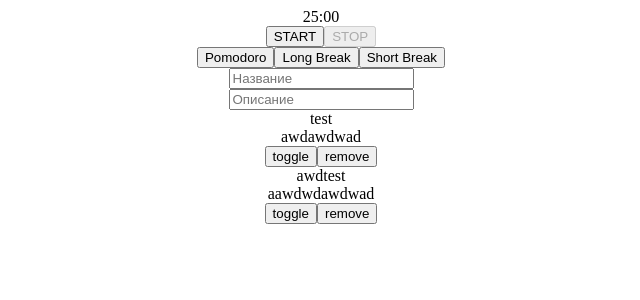
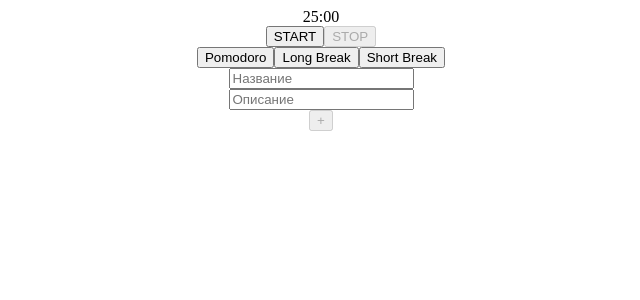
Before and after one commit to BarrBozzO/pomodor, a React (Create React App) app: page / in a window 1280 px wide. Shown: the top 300 px of the page, without its empty margins (319-959 px from the left). Built offline with nearby package versions, Linux system fonts and the light colour scheme.

Commit message:
Feat: Connect Task components to redux

```diff
--- a/package.json
+++ b/package.json
@@ -12,7 +12,8 @@
     "react-scripts": "2.1.8",
     "redux": "^4.0.1",
     "redux-logger": "^3.0.6",
-    "redux-thunk": "^2.3.0"
+    "redux-thunk": "^2.3.0",
+    "uuid": "^3.3.2"
   },
   "scripts": {
     "start": "react-scripts start",
--- a/src/actions/tasks.js
+++ b/src/actions/tasks.js
@@ -1,20 +1,26 @@
-import {ADD_TASK, REMOVE_TASK, TOGGLE_TASK_COMPLETE_STATE} from './types';
+import { ADD_TASK, REMOVE_TASK, TOGGLE_TASK_COMPLETE_STATE } from "./types";
+import uuidv4 from "uuid/v4";
 
-export const addTask = (newTask) => ({
+export const addTask = ({ label, description }) => {
+  return {
     type: ADD_TASK,
     payload: {
-      task: newTask
+      id: uuidv4(),
+      label,
+      description,
+      completed: false
     }
-});
+  };
+};
 
-export const removeTask = (id) => ({
+export const removeTask = id => ({
   type: REMOVE_TASK,
   payload: {
     id
   }
 });
 
-export const toggleTask = (id) => ({
+export const toggleTask = id => ({
   type: TOGGLE_TASK_COMPLETE_STATE,
   payload: {
     id
--- a/src/components/task/Task.js
+++ b/src/components/task/Task.js
@@ -7,7 +7,7 @@
       <div>{props.label}</div>
       <div>{props.description}</div>
       <div>
-        <button onClick={props.handleStateChange}>toggle</button>
+        <button onClick={props.handleToggle}>toggle</button>
         <button onClick={props.handleRemove}>remove</button>
       </div>
     </div>
@@ -15,11 +15,12 @@
 }
 
 Task.propTypes = {
-  id: PropTypes.number.isRequired,
+  id: PropTypes.string.isRequired,
   label: PropTypes.string.isRequired,
   description: PropTypes.string.isRequired,
+  completed: PropTypes.bool.isRequired,
   handleRemove: PropTypes.func.isRequired,
-  handleStateChange: PropTypes.func.isRequired
+  handleToggle: PropTypes.func.isRequired
 };
 
 export default Task;
--- a/src/components/task/TaskContainer.js
+++ b/src/components/task/TaskContainer.js
@@ -1,32 +1,35 @@
 import React, { Component } from "react";
+import { connect } from "react-redux";
+
+import { addTask, removeTask, toggleTask } from "../../actions/tasks";
+
 import TaskForm from "./TaskForm";
 import TaskList from "./TaskList";
 
 class TaskContainer extends Component {
   render() {
-    const tasks = [
-      {
-        id: 1,
-        label: "test",
-        description: "awdawdwad"
-      },
-      {
-        id: 2,
-        label: "awdtest",
-        description: "aawdwdawdwad"
-      }
-    ];
     return (
       <div>
-        <TaskForm />
+        <TaskForm handleAdd={this.props.addTask} />
         <TaskList
-          tasks={tasks}
-          handleRemove={() => console.log("1")}
-          handleStateChange={() => console.log("1")}
+          tasks={this.props.tasks}
+          handleRemove={this.props.removeTask}
+          handleToggle={this.props.toggleTask}
         />
       </div>
     );
   }
 }
 
-export default TaskContainer;
+const mapStateToProps = state => ({
+  tasks: state.tasks
+});
+
+export default connect(
+  mapStateToProps,
+  {
+    addTask,
+    removeTask,
+    toggleTask
+  }
+)(TaskContainer);
--- a/src/components/task/TaskForm.js
+++ b/src/components/task/TaskForm.js
@@ -11,6 +11,7 @@
     };
 
     this.handleChange = this.handleChange.bind(this);
+    this.handleSubmit = this.handleSubmit.bind(this);
   }
 
   handleChange(e) {
@@ -23,7 +24,7 @@
     const { label, description } = this.state;
 
     if (label !== "" && description !== "") {
-      this.props.handleTaskCreation({
+      this.props.handleAdd({
         label,
         description
       });
@@ -35,12 +36,13 @@
   }
 
   render() {
+    const { label, description } = this.state;
     return (
-      <form onSubmit={this.props.handleSubmit}>
+      <form onSubmit={this.handleSubmit}>
         <div>
           <input
             name="label"
-            value={this.state.label}
+            value={label}
             placeholder="Название"
             onChange={this.handleChange}
           />
@@ -48,19 +50,25 @@
         <div>
           <input
             name="description"
-            value={this.state.description}
+            value={description}
             placeholder="Описание"
             onChange={this.handleChange}
           />
         </div>
-        <div />
+        <div>
+          <input
+            disabled={label === "" || description === ""}
+            type="submit"
+            value="+"
+          />
+        </div>
       </form>
     );
   }
 }
 
 TaskForm.propTypes = {
-  handleTaskCreation: PropTypes.func.isRequired
+  handleAdd: PropTypes.func.isRequired
 };
 
 export default TaskForm;
--- a/src/components/task/TaskList.js
+++ b/src/components/task/TaskList.js
@@ -5,16 +5,17 @@
 function TaskList(props) {
   return (
     <div>
-      {props.tasks.map(task => {
-        const { id, label, description } = task;
+      {Object.keys(props.tasks).map(id => {
+        const { label, description, completed } = props.tasks[id];
         return (
           <Task
             key={id}
             id={id}
             label={label}
             description={description}
-            handleRemove={props.handleRemove.bind(id)}
-            handleStateChange={props.handleStateChange.bind(id)}
+            completed={completed}
+            handleRemove={props.handleRemove.bind(null, id)}
+            handleToggle={props.handleToggle.bind(null, id)}
           />
         );
       })}
@@ -23,9 +24,9 @@
 }
 
 TaskList.propTypes = {
-  tasks: PropTypes.array.isRequired,
+  tasks: PropTypes.object.isRequired,
   handleRemove: PropTypes.func.isRequired,
-  handleStateChange: PropTypes.func.isRequired
+  handleToggle: PropTypes.func.isRequired
 };
 
 export default TaskList;
--- a/src/reducers/tasks.js
+++ b/src/reducers/tasks.js
@@ -2,25 +2,25 @@
   ADD_TASK,
   REMOVE_TASK,
   TOGGLE_TASK_COMPLETE_STATE
-} from '../actions/types';
+} from "../actions/types";
 
 const initialState = {};
 
 const tasksReducer = (state = initialState, action) => {
   switch (action.type) {
     case ADD_TASK:
-      const { task } = action.payload;
+      const addTask = action.payload;
       return {
         ...state,
-          [task.id]: {task}
+        [addTask.id]: addTask
       };
     case REMOVE_TASK:
       const { id } = action.payload,
-            newTasks = {...state};
+        newTasks = { ...state };
       delete newTasks[id];
       return newTasks;
     case TOGGLE_TASK_COMPLETE_STATE:
-      const { toggleTaskId } = action.payload;
+      const toggleTaskId = action.payload.id;
       return {
         ...state,
         [toggleTaskId]: {
```
Also changed, not shown: 1 other file (tests, documents, lock files or other folders). Lines whose indentation alone changed are shown as unchanged.
